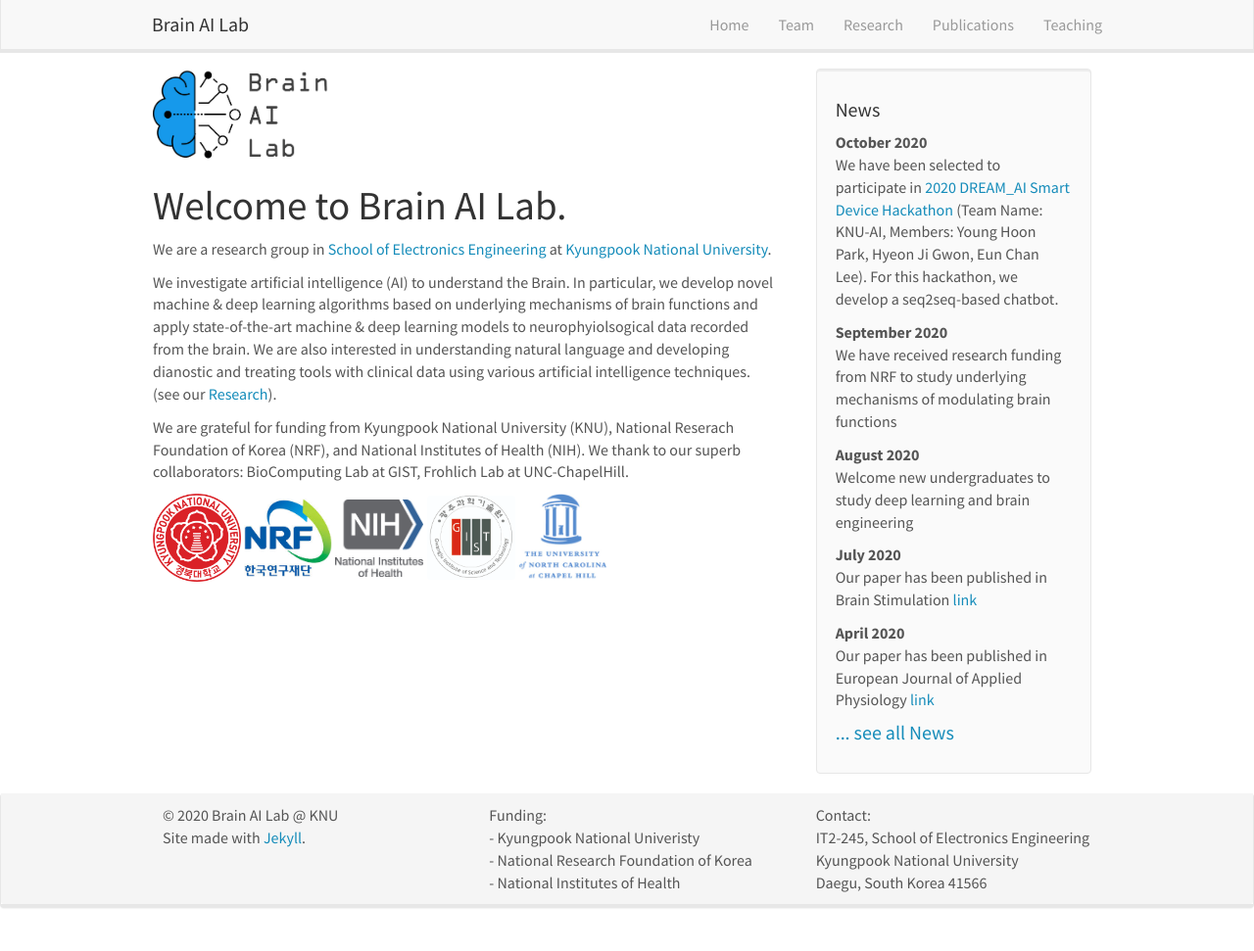
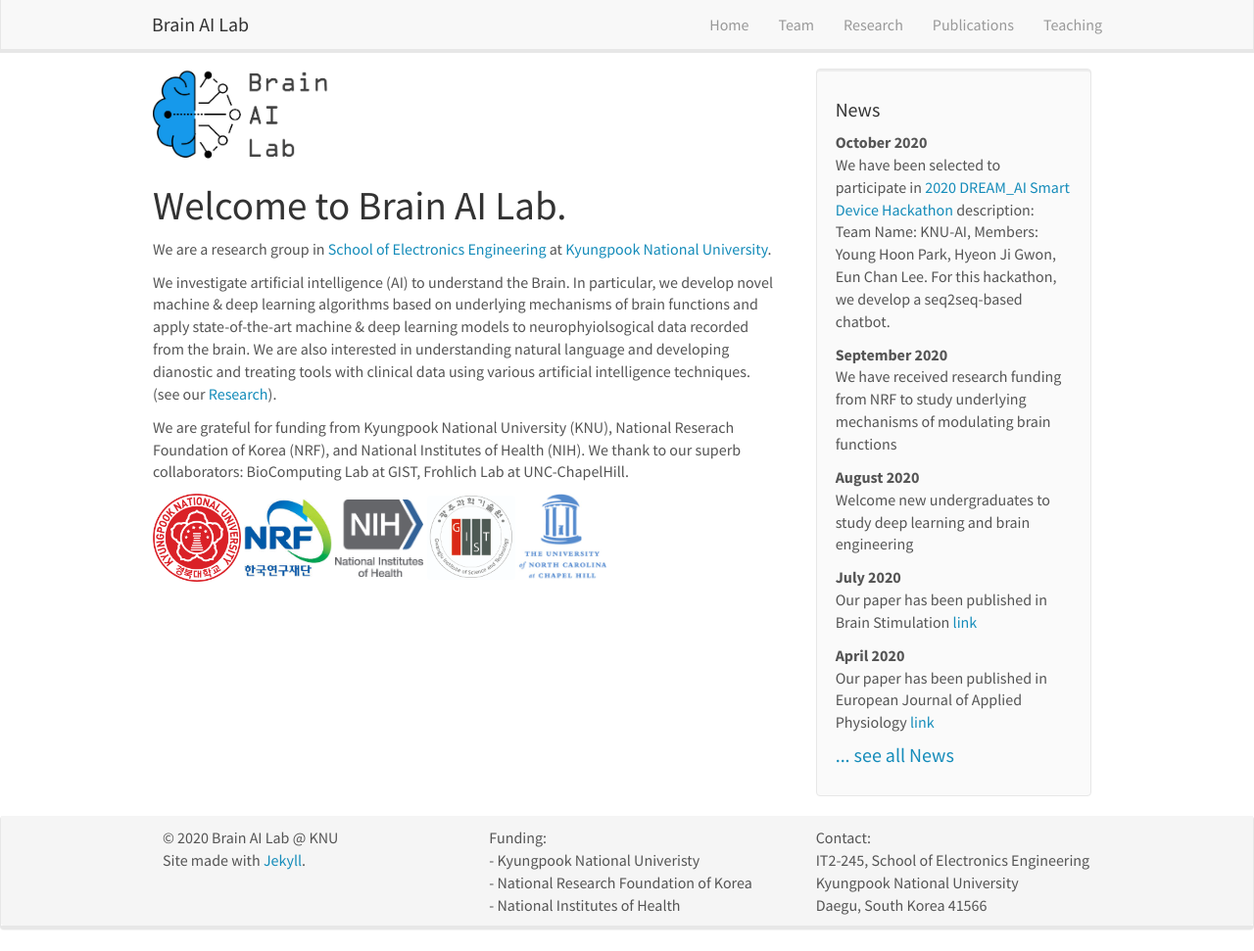
Before and after one commit to KNU-BrainAI/knu-brainai.github.io, a Jekyll site: the page built from _pages/home.md, in a window 1280 px wide and 971 px high. Shown: the whole window at 98% size. Built offline with Jekyll 4.4.1, drawn with Linux system fonts in a browser that asks for light colours; nearby versions of some CDN libraries; part of the change alters nothing that is shown.

Commit message:
Update news.yml

```diff
--- a/_data/news.yml
+++ b/_data/news.yml
@@ -1,5 +1,6 @@
 - date: October 2020
-  headline: "We have been selected to participate in <a href='https://dreamai.kr/fair_lge'>2020 DREAM_AI Smart Device Hackathon</a> (Team Name: KNU-AI, Members: Young Hoon Park, Hyeon Ji Gwon, Eun Chan Lee). For this hackathon, we develop a seq2seq-based chatbot."
+  headline: "We have been selected to participate in <a href='https://dreamai.kr/fair_lge'>2020 DREAM_AI Smart Device Hackathon</a>
+  description: Team Name: KNU-AI, Members: Young Hoon Park, Hyeon Ji Gwon, Eun Chan Lee. For this hackathon, we develop a seq2seq-based chatbot."
 
 - date: September 2020
   headline: "We have received research funding from NRF to study underlying mechanisms of modulating brain functions"
```
